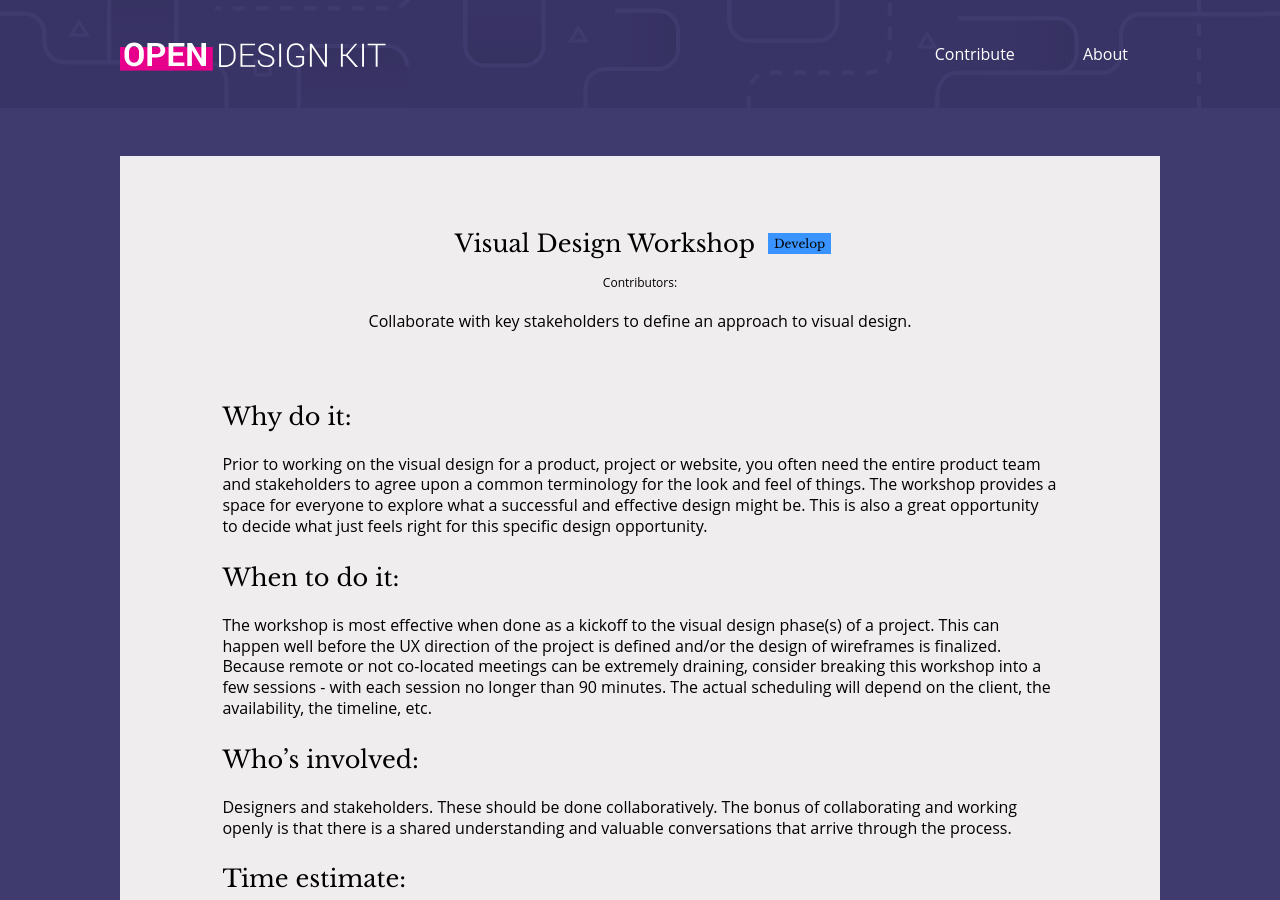
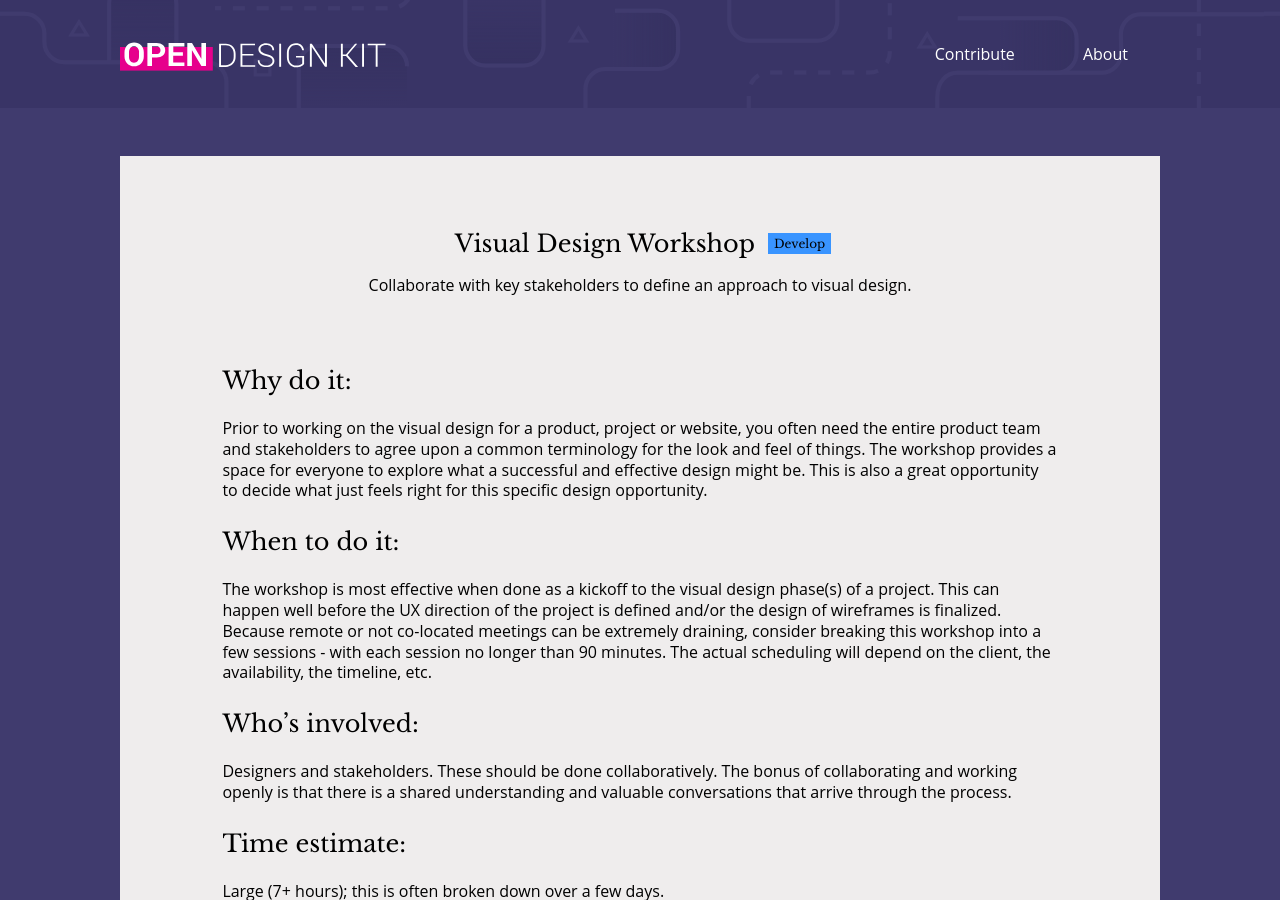
Before and after one commit to open-design-kit/opendesignkit, a Jekyll site: the page built from _methods/Visual-Design-Workshop.md, in a window 1280 px wide and 900 px high. Built offline with Jekyll 4.4.1, drawn with Linux system fonts in a browser that asks for light colours.

Commit message:
removing contributors

```diff
--- a/_layouts/methods.html
+++ b/_layouts/methods.html
@@ -5,7 +5,6 @@ type: method
 <section class="method-content">
     <header class="method-header">
         <h1 class="hed-a">{{ page.title }} <span class="method-header-phase {{ page.category }}">{{ page.category }}</span></h1>
-        <p class="method-contributors">Contributors: {{ page.contributors }}</p>
         <p class="method-teaser">{{ page.teaser }}</p>
     </header>
     {% if page.tools != null %}
```
